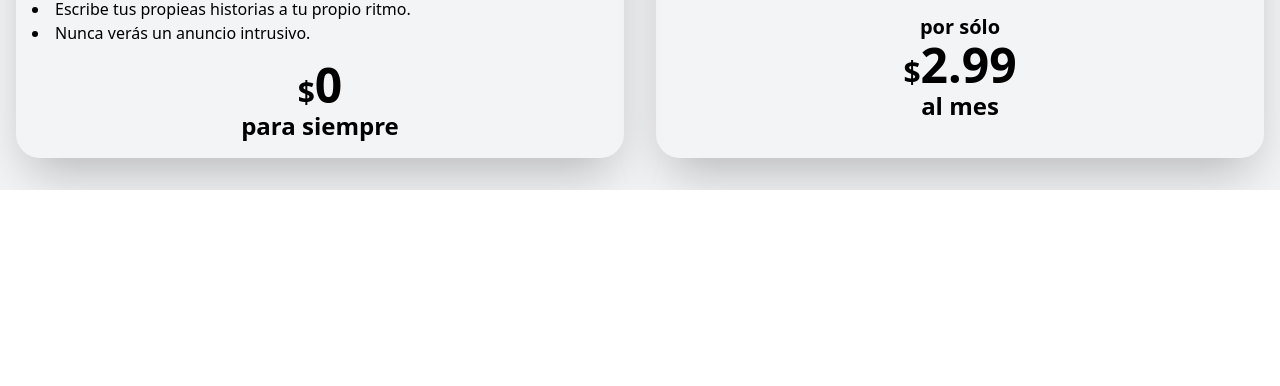
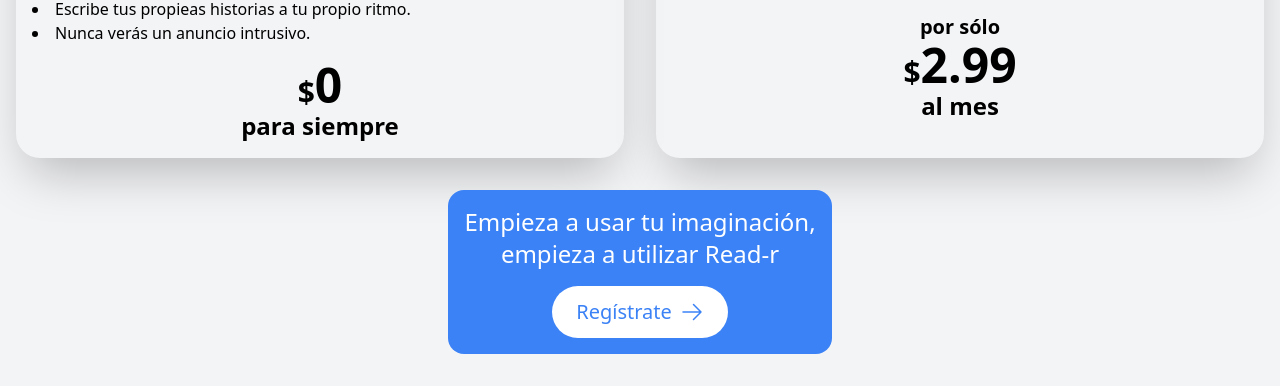
Before and after one commit to Monaschinas/readr-landing-page, a website: page es/index.html in a window 1280 px wide. Shown: the part 4079-4465 px from the top of the page. Before the commit the page ends 4269 px from the top, so only its background shows below. Drawn offline with Linux system fonts and the light colour scheme.

Commit message:
feat: add call-to-action on spanish main page

```diff
--- a/es/index.html
+++ b/es/index.html
@@ -185,6 +185,15 @@
         </div>
       </div>
     </section>
+    <section class="flex flex-col justify-center items-center rounded-2xl bg-primary text-center gap-4  p-4">
+      <h2 class="text-2xl text-white">Empieza a usar tu imaginación,<br>empieza a utilizar Read-r</h2>
+      <a href="https://app.Reader.app/" class="flex justify-center w-fit items-center btn-white text-primary  rounded-full gap-1 md:gap-2">
+        <span class="md:text-xl">Regístrate</span>
+        <svg xmlns="http://www.w3.org/2000/svg" fill="none" viewBox="0 0 24 24" stroke-width="1.5" stroke="currentColor" class="w-4 h-4 md:w-6 md:h-6">
+          <path stroke-linecap="round" stroke-linejoin="round" d="M13.5 4.5L21 12m0 0l-7.5 7.5M21 12H3" />
+        </svg>
+      </a>
+    </section>
   </main>
   <footer>
 
```
